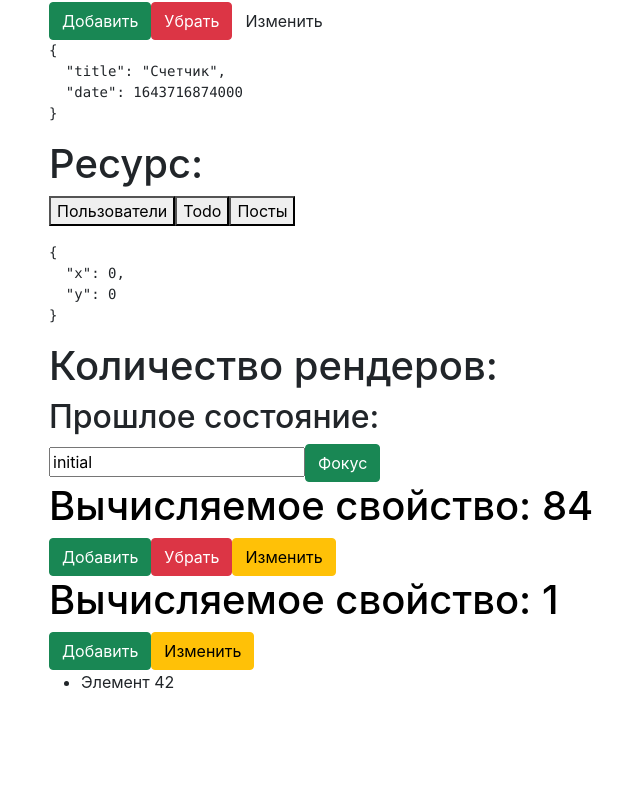
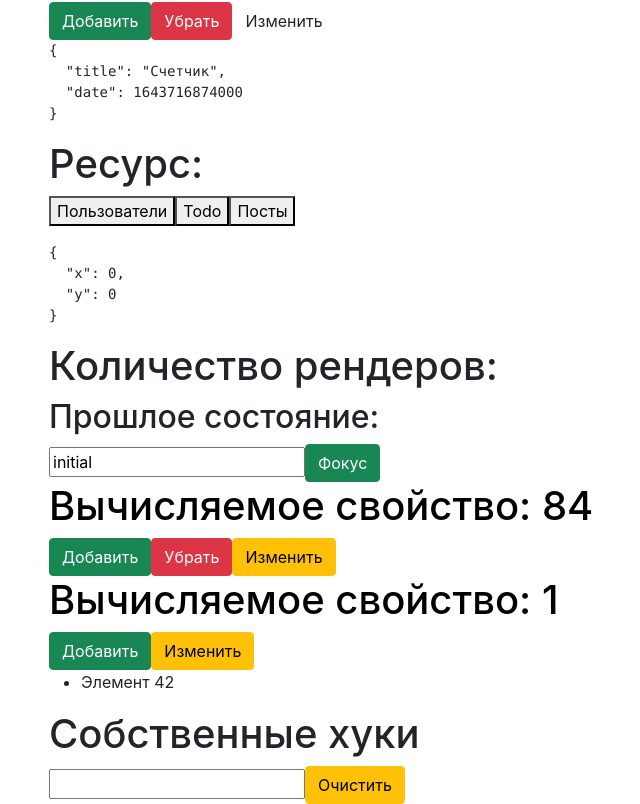
Before and after one commit to nacukisubaru/vladlen-react-hooks-practic, a React (Create React App) app: page / in a window 1280 px wide. Shown: the part 258-1062 px from the top of the page, without its empty margins (33-673 px from the left). Before the commit the page ends 968 px from the top, so only its background shows below. Built offline with nearby package versions, Linux system fonts and the light colour scheme; no server answers.

Commit message:
кастомные хуки

```diff
--- a/src/App.js
+++ b/src/App.js
@@ -12,6 +12,7 @@ import {AlertProviderReducer} from './example_app/alert_reducer/AlertContext';
 import Main from "./example_app/alert/Main";
 import Alert from "./example_app/alert/Alert";
 import {AlertProvider} from './example_app/alert/AlertContext';
+import InputApp from "./examples/customHooks";
 
 function App() {
   return (
@@ -34,6 +35,7 @@ function App() {
           <CounterUseRef />
           <MemoCounter />
           <CounterCallback />
+          <InputApp />
       </div>
   );
 }
--- /dev/null
+++ b/src/examples/customHooks.js
@@ -0,0 +1,41 @@
+import React, {useEffect, useState} from "react"
+
+
+function useLogger(value) {
+   useEffect(() => {
+       console.log('Value changed', value)
+   }, [value])
+}
+
+//Собственный хук
+function useInput(initial) {
+    const [value, setValue] = useState(initial)
+
+    const onChange = event => {
+        setValue(event.target.value)
+    }
+
+    const clear = () => setValue('')
+
+    return {
+       bind: {value, onChange},
+       value,
+       clear
+    }
+}
+
+export default function InputApp() {
+    const input = useInput('')
+
+    useLogger(input.value)
+
+    return (
+        <div className={'wrapper'}>
+            <h1>Собственные хуки</h1>
+            <h1>{input.value}</h1>
+            <input type="text" {...input.bind}></input>
+            <button className="btn btn-warning" onClick={() => input.clear()}>Очистить</button>
+        </div>
+    )
+
+}
```
